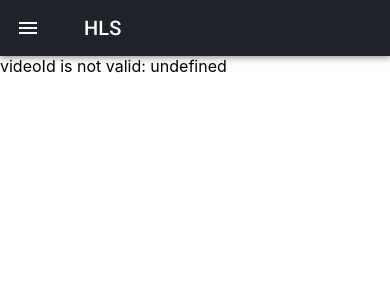
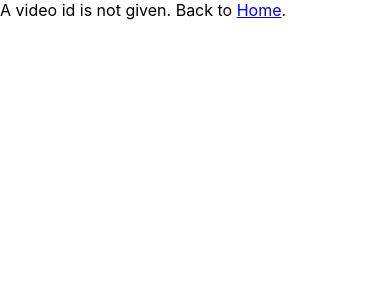
Before and after one commit to rinse/hls-server, a React (Create React App) app: page /watch in a window 390 px wide. Shown: the top 300 px of the page. Built offline with nearby package versions, Linux system fonts and the light colour scheme.

Commit message:
feat: Apply major upgrades on dependencies

```diff
--- a/src/App.tsx
+++ b/src/App.tsx
@@ -1,115 +1,51 @@
-import React, {PropsWithChildren, useState} from 'react'
-import {BrowserRouter as Router, Route} from 'react-router-dom'
-import queryString from 'query-string'
-import Theatre from './components/Theatre'
-import {AppBar, Box, Container, createStyles, Drawer} from "@material-ui/core";
-import clsx from "clsx";
-import {makeStyles} from "@material-ui/core/styles";
-import MyToolbar from "./components/MyToolbar";
-import DrawerContent from "./components/DrawerContent";
+import React, {PropsWithChildren} from "react";
+import {Box, Container} from "@mui/material";
+import {createBrowserRouter, useSearchParams, RouterProvider, Link} from "react-router-dom";
+import Theatre from "./components/Theatre";
 import PlaylistContainer from "./components/containers/PlaylistContainer";
 
-const pxDrawerWidth = 240
-
-const useStyles = makeStyles((theme) => createStyles({
-    appBar: {
-        zIndex: theme.zIndex.drawer + 1,
-        transition: theme.transitions.create(['width', 'margin'], {
-            easing: theme.transitions.easing.sharp,
-            duration: theme.transitions.duration.leavingScreen,
-        }),
-        backgroundColor: '#20232a',
-    },
-    appBarShift: {
-        marginLeft: pxDrawerWidth,
-        width: `calc(100% - ${pxDrawerWidth}px)`,
-        transition: theme.transitions.create(['width', 'margin'], {
-            easing: theme.transitions.easing.sharp,
-            duration: theme.transitions.duration.leavingScreen,
-        }),
-    },
-    drawerPaper: {
-        poison: 'relative',
-        whiteSpace: 'nowrap',
-        width: pxDrawerWidth,
-        transition: theme.transitions.create('width', {
-            easing: theme.transitions.easing.sharp,
-            duration: theme.transitions.duration.leavingScreen,
-        })
-    },
-    drawerPaperClose: {
-        overflowX: 'hidden',
-        transition: theme.transitions.create('width', {
-            easing: theme.transitions.easing.sharp,
-            duration: theme.transitions.duration.leavingScreen,
-        }),
-        width: theme.spacing(7),
-        [theme.breakpoints.up('sm')]: {
-            width: theme.spacing(9),
-        },
-    },
-}))
-
-export default function App() {
-    const classes = useStyles()
-    const [drawerOpen, setDrawerOpen] = useState(false)
+function RootElement() {
   return (
-        <>
-            <AppBar position="static" className={clsx(classes.appBar, drawerOpen && classes.appBarShift)}>
-                <MyToolbar isDrawerOpen={drawerOpen} onMenuClick={() => setDrawerOpen(true)}/>
-            </AppBar>
-            <Drawer variant="persistent" open={drawerOpen}
-                    classes={{paper: clsx(classes.drawerPaper, !drawerOpen && classes.drawerPaperClose)}}>
-                <DrawerContent onDrawerClose={() => setDrawerOpen(false)}>
-                    {"Hello"}
-                </DrawerContent>
-            </Drawer>
-            <Router>
-                <Route exact path='/'>
     <MyContainer>
       <PlaylistContainer/>
     </MyContainer>
-                </Route>
-                <Route exact path='/watch' render={props => {
-                    const parsedQuery = queryString.parse(props.location.search)
-                    const videoIds = parsedQuery.v
-                    const videoId = safeHead(queryToStringArray(videoIds))
-                    if (videoId === null) {
-                        return `videoId is not valid: ${videoIds}`
+  )
 }
-                    return (
+
+function WatchElement() {
+  const [searchParams] = useSearchParams();
+  const videoId = searchParams.get("v");
+  return videoId === null
+    ? <>A video id is not given. Back to <Link to="/">Home</Link>.</>
+    : (
       <MyContainer>
         <Theatre video={videoId}/>
       </MyContainer>
     )
-                }}/>
-            </Router>
-        </>
-    );
 }
 
 function MyContainer(props: PropsWithChildren<{}>) {
   return (
     <Container>
-            <Box marginTop={6}>
+      <Box sx={{marginTop: 6}}>
         {props.children}
       </Box>
     </Container>
   )
 }
 
-function queryToStringArray(q: string | string[] | null | undefined): string[] {
-    if (typeof q === 'string') {
-        return [q]
-    } else if (q === null) {
-        return []
-    } else if (q === undefined) {
-        return []
-    } else {
-        return q
+const router = createBrowserRouter([
+  {
+    path: "/",
+    element: <RootElement/>,
+  }, {
+    path: "/watch",
+    element: <WatchElement/>,
   }
+]);
+
+export default function App() {
+  return (
+    <RouterProvider router={router}/>
+  )
 }
-
-function safeHead(a: string[]): string | null {
-    return a.length > 0 ? a[0] : null;
-}
--- a/src/components/DrawerContent.tsx
+++ /dev/null
@@ -1,37 +0,0 @@
-import {makeStyles} from "@material-ui/core/styles";
-import {createStyles, Divider, IconButton} from "@material-ui/core";
-import ChevronLeftIcon from "@material-ui/icons/ChevronLeft";
-import React, {PropsWithChildren} from "react";
-
-const useStyles = makeStyles((theme) => createStyles({
-    toolbarIcon: {
-        display: 'flex',
-        alignItems: 'center',
-        justifyContent: 'flex-end',
-        padding: theme.spacing(1),
-        ...theme.mixins.toolbar,
-    },
-}))
-
-interface DrawerContentProps {
-    onDrawerClose: () => void
-}
-
-function DrawerContent(props: PropsWithChildren<DrawerContentProps>) {
-    const classes = useStyles()
-    const {onDrawerClose, children} = props
-    return (
-        <>
-            <div className={classes.toolbarIcon}>
-                <IconButton onClick={onDrawerClose}>
-                    <ChevronLeftIcon/>
-                </IconButton>
-            </div>
-            <Divider/>
-            {children}
-            <Divider/>
-        </>
-    )
-}
-
-export default DrawerContent
--- a/src/components/MyToolbar.tsx
+++ /dev/null
@@ -1,46 +0,0 @@
-import {createStyles, IconButton, Link, Toolbar, Typography} from '@material-ui/core'
-import {makeStyles} from '@material-ui/core/styles'
-import MenuIcon from '@material-ui/icons/Menu'
-import clsx from 'clsx'
-import React from 'react'
-
-const useStyles = makeStyles((theme) => createStyles({
-    toolbar: {
-        paddingRight: theme.spacing(3),
-    },
-    menuButton: {
-        marginRight: theme.spacing(4),
-    },
-    menuButtonHidden: {
-        display: 'none',
-    },
-    title: {
-        flexGrow: 1,
-    },
-}))
-
-interface MyToolbarProps {
-    onMenuClick: () => void
-    isDrawerOpen: boolean
-}
-
-function MyToolbar(props: MyToolbarProps) {
-    const classes = useStyles()
-    const {onMenuClick, isDrawerOpen} = props
-    return (
-        <Toolbar className={classes.toolbar}>
-            <IconButton edge="start"
-                        color="inherit"
-                        aria-label="open drawer"
-                        onClick={onMenuClick}
-                        className={clsx(classes.menuButton, isDrawerOpen && classes.menuButtonHidden)}>
-                <MenuIcon/>
-            </IconButton>
-            <Typography variant='h6' className={classes.title}>
-                <Link href='/' color='inherit' underline='none'>HLS</Link>
-            </Typography>
-        </Toolbar>
-    )
-}
-
-export default MyToolbar
--- a/src/components/Playlist.tsx
+++ b/src/components/Playlist.tsx
@@ -1,34 +1,23 @@
 import React from 'react'
-import {Avatar, createStyles, List, ListItem, ListItemAvatar, ListItemText, Theme} from '@material-ui/core'
-import {makeStyles} from '@material-ui/core/styles'
+import {Avatar, List, ListItemAvatar, ListItemButton, ListItemText} from "@mui/material";
 
 export interface PlayListProps {
     videoTitles: string[]
     selected?: string
 }
 
-const useStyles = makeStyles((theme: Theme) =>
-    createStyles({
-        root: {
-            width: '100%',
-            backgroundColor: theme.palette.background.default,
-        },
-    }),
-);
-
 export default function Playlist(props: PlayListProps) {
-    const classes = useStyles();
     const {videoTitles, selected} = props
     return (
-        <List className={classes.root} component={'nav'}>
+        <List sx={{width: "100%", backgroundColor: "background.default"}} component='nav'>
             {videoTitles.map(videoTitle =>
-                <ListItem button component='a' key={videoTitle}
+                <ListItemButton component='a' key={videoTitle}
                           href={`/watch?v=${encodeURI(videoTitle)}`} selected={videoTitle === selected}>
                     <ListItemAvatar>
                         <Avatar src={`videos/${videoTitle}/thumbnail.png`}/>
                     </ListItemAvatar>
                     <ListItemText primary={videoTitle}/>
-                </ListItem>
+                </ListItemButton>
             )}
         </List>
     );
--- a/src/components/Theatre.tsx
+++ b/src/components/Theatre.tsx
@@ -1,16 +1,7 @@
-import {Box, Container, createStyles} from '@material-ui/core'
-import {makeStyles} from "@material-ui/core/styles";
 import React from 'react'
+import {Typography} from "@mui/material";
 import ReactPlayer from 'react-player'
 import PlaylistContainer from './containers/PlaylistContainer'
-
-const useStyles = makeStyles((theme) => createStyles({
-    videoTitle: {
-        fontWeight: 400,
-        fontSize: '18px',
-        lineHeight: '2.4rem',
-    },
-}))
 
 export interface TheatreProps {
     video: string
@@ -18,14 +9,13 @@ export interface TheatreProps {
 
 export default function Theatre(props: TheatreProps) {
     const {video} = props
-    const classes = useStyles()
     return (
         <>
             <ReactPlayer url={`/videos/${video}/index.m3u8`}
-                         className='react-player' controls
-                         width='100%' height='100%'/>
-            <h1 className={classes.videoTitle}>{video}</h1>
-            <PlaylistContainer/>
+                className='react-player' controls
+                width='100%' height='100%' />
+            <Typography sx={{fontWeight: 400, fontSize: "18px", lineHeight: "2.4rem"}} >{video}</Typography>
+            <PlaylistContainer />
         </>
     )
 }
--- a/src/components/containers/PlaylistContainer.tsx
+++ b/src/components/containers/PlaylistContainer.tsx
@@ -1,6 +1,6 @@
-import {CircularProgress, Typography} from '@material-ui/core'
+import React from 'react'
+import {Typography, CircularProgress} from "@mui/material";
 import axios from 'axios'
-import React from 'react'
 import Playlist from '../Playlist'
 import {PromiseContainer} from '../hooks/usePromise'
 
--- a/src/components/hooks/usePromise.tsx
+++ b/src/components/hooks/usePromise.tsx
@@ -1,15 +1,13 @@
 import React, {ReactElement, ReactNode, useEffect, useState} from "react";
-import {Omit} from "@material-ui/core";
 
 export type PromiseResult<T>
-    = { type: 'rejected', value: Error }
-    | { type: 'pending' }
-    | { type: 'fulfilled', value: T }
+    = {type: 'rejected', value: Error}
+    | {type: 'pending'}
+    | {type: 'fulfilled', value: T}
 
-type AsynchronousFunction<T> = () => Promise<T>
 type DispatchReload = () => void
 
-function usePromise<T>(f: AsynchronousFunction<T>): { result: PromiseResult<T>, reload: DispatchReload } {
+function usePromise<T>(f: () => Promise<T>): {result: PromiseResult<T>, reload: DispatchReload} {
     const [result, setResult] = useState<PromiseResult<T>>({type: 'pending'})
     const [reloadKey, setReloadKey] = useState({})
     useEffect(() => {
@@ -18,7 +16,11 @@ function usePromise<T>(f: AsynchronousFunction<T>): { result: PromiseResult<T>,
                 setResult({type: 'pending'})
                 setResult({type: 'fulfilled', value: await f()})
             } catch (e) {
-                setResult({type: 'rejected', value: e})
+                if (e instanceof Error) {
+                    setResult({type: 'rejected', value: e})
+                } else {
+                    setResult({type: 'rejected', value: new Error(`$e`)})
+                }
             }
         })()
     }, [f, reloadKey])
@@ -47,11 +49,11 @@ export function PromiseResultRenderer<T>(props: PromiseRendererProps<T>): ReactE
     }
 }
 
-type PromiseContainerProps<T> = { asyncFunction: AsynchronousFunction<T> }
+type PromiseContainerProps<T> = {asyncFunction: () => Promise<T>}
     & Omit<PromiseRendererProps<T>, 'promiseResult'>
 
 export function PromiseContainer<T>(props: PromiseContainerProps<T>) {
     const {asyncFunction, ...others} = props
     const {result} = usePromise(asyncFunction)
-    return <PromiseResultRenderer promiseResult={result} {...others}/>
+    return <PromiseResultRenderer promiseResult={result} {...others} />
 }
--- a/src/utils/utils.ts
+++ b/src/utils/utils.ts
@@ -1,4 +1,4 @@
-export function sleep(milliSec: number) {
+export function sleep(milliSec: number): Promise<void> {
     return new Promise(resolve => {
         setTimeout(() => {
             resolve()
```
Also changed, not shown: package.json (+21 -23 lines), src/components/hooks/useDelegatingState.ts (deleted, +0 -14 lines), 2 other files (tests, documents, lock files or other folders). Lines whose indentation alone changed are shown as unchanged.
